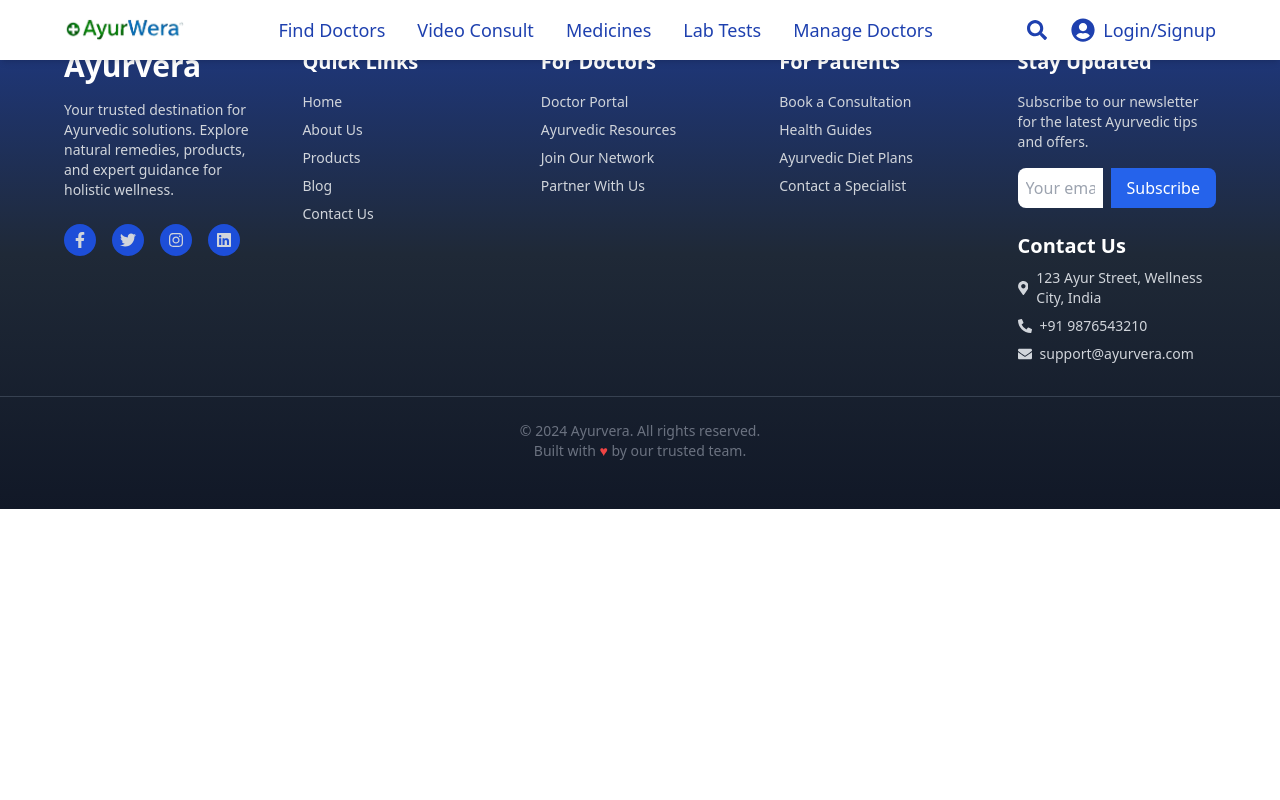
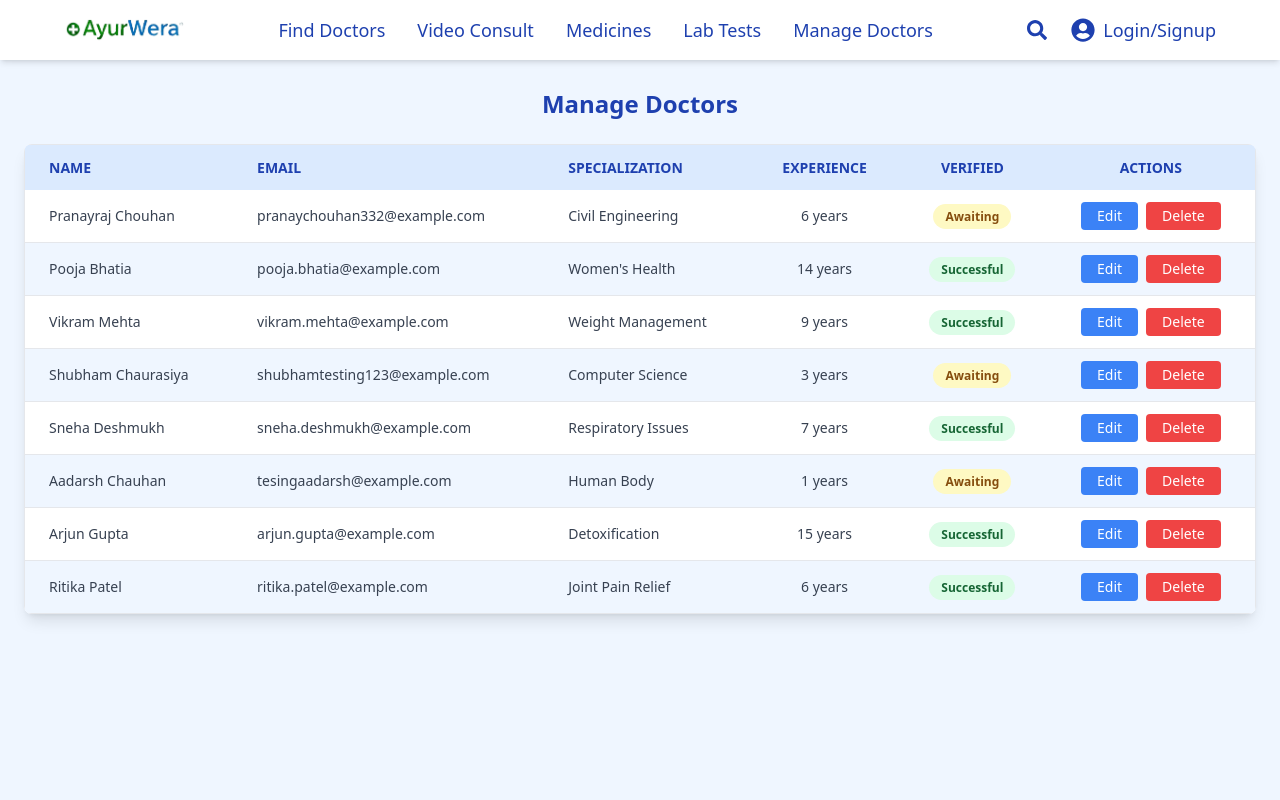
Before and after one commit to surendr1a/Ayurwera, a React (Vite) app: page /manage-doctors in a window 1280 px wide. Shown: the top 800 px of the page. Built offline with nearby package versions, Linux system fonts and the light colour scheme.

Commit message:
making the manage-doctors section

```diff
--- a/src/App.jsx
+++ b/src/App.jsx
@@ -7,6 +7,7 @@ import SignupPage from './pages/Signup';
 import Home from './pages/Home';
 import ProfileSection from './pages/Profile';
 import TopDoctors from './pages/Doctors_page';
+import ManageDoctors from './pages/ManageDoctors';
 
 function App() {
   return (
@@ -18,11 +19,9 @@ function App() {
           <Route path="/" element={<Home/>} />
           <Route path="/login" element={<LoginPage/>} />
           <Route path="/signup" element={<SignupPage/>} />
-
-
          <Route path="/doctors" element={<TopDoctors/>} />
-
           <Route path="/profile" element={<ProfileSection/>}/>
+          <Route path="/manage-doctors" element={<ManageDoctors/>} />
         </Routes>
 
         <Footer />
--- /dev/null
+++ b/src/pages/ManageDoctors.jsx
@@ -0,0 +1,72 @@
+import React from "react";
+
+const ManageDoctors = () => {
+  // Constant data for doctors
+  const doctors = [
+    { name: "Pranayraj Chouhan", email: "pranaychouhan332@example.com", specialization: "Civil Engineering", experience: 6, verified: "Awaiting" },
+    { name: "Pooja Bhatia", email: "pooja.bhatia@example.com", specialization: "Women's Health", experience: 14, verified: "Successful" },
+    { name: "Vikram Mehta", email: "vikram.mehta@example.com", specialization: "Weight Management", experience: 9, verified: "Successful" },
+    { name: "Shubham Chaurasiya", email: "shubhamtesting123@example.com", specialization: "Computer Science", experience: 3, verified: "Awaiting" },
+    { name: "Sneha Deshmukh", email: "sneha.deshmukh@example.com", specialization: "Respiratory Issues", experience: 7, verified: "Successful" },
+    { name: "Aadarsh Chauhan", email: "tesingaadarsh@example.com", specialization: "Human Body", experience: 1, verified: "Awaiting" },
+    { name: "Arjun Gupta", email: "arjun.gupta@example.com", specialization: "Detoxification", experience: 15, verified: "Successful" },
+    { name: "Ritika Patel", email: "ritika.patel@example.com", specialization: "Joint Pain Relief", experience: 6, verified: "Successful" },
+    // Add more doctors here...
+  ];
+
+  return (
+    <div className="p-6 bg-blue-50 min-h-screen">
+      <h2 className="text-2xl font-bold mb-6 text-blue-800 text-center mt-16">Manage Doctors</h2>
+      <div className="overflow-x-auto shadow-lg rounded-lg">
+        <table className="min-w-full bg-white border border-gray-200">
+          <thead>
+            <tr className="bg-blue-100 text-blue-800 uppercase text-sm leading-normal">
+              <th className="py-3 px-6 text-left">Name</th>
+              <th className="py-3 px-6 text-left">Email</th>
+              <th className="py-3 px-6 text-left">Specialization</th>
+              <th className="py-3 px-6 text-center">Experience</th>
+              <th className="py-3 px-6 text-center">Verified</th>
+              <th className="py-3 px-6 text-center">Actions</th>
+            </tr>
+          </thead>
+          <tbody className="text-gray-700 text-sm">
+            {doctors.map((doctor, index) => (
+              <tr
+                key={index}
+                className={`border-b border-gray-200 hover:bg-blue-50 ${
+                  index % 2 === 0 ? "bg-white" : "bg-blue-50"
+                }`}
+              >
+                <td className="py-3 px-6 text-left whitespace-nowrap">{doctor.name}</td>
+                <td className="py-3 px-6 text-left">{doctor.email}</td>
+                <td className="py-3 px-6 text-left">{doctor.specialization}</td>
+                <td className="py-3 px-6 text-center">{doctor.experience} years</td>
+                <td className="py-3 px-6 text-center">
+                  <span
+                    className={`px-3 py-1 rounded-full text-xs font-semibold ${
+                      doctor.verified === "Successful"
+                        ? "bg-green-100 text-green-800"
+                        : "bg-yellow-100 text-yellow-800"
+                    }`}
+                  >
+                    {doctor.verified}
+                  </span>
+                </td>
+                <td className="py-3 px-6 text-center">
+                  <button className="bg-blue-500 text-white py-1 px-4 rounded hover:bg-blue-600 mr-2">
+                    Edit
+                  </button>
+                  <button className="bg-red-500 text-white py-1 px-4 rounded hover:bg-red-600">
+                    Delete
+                  </button>
+                </td>
+              </tr>
+            ))}
+          </tbody>
+        </table>
+      </div>
+    </div>
+  );
+};
+
+export default ManageDoctors;
```
